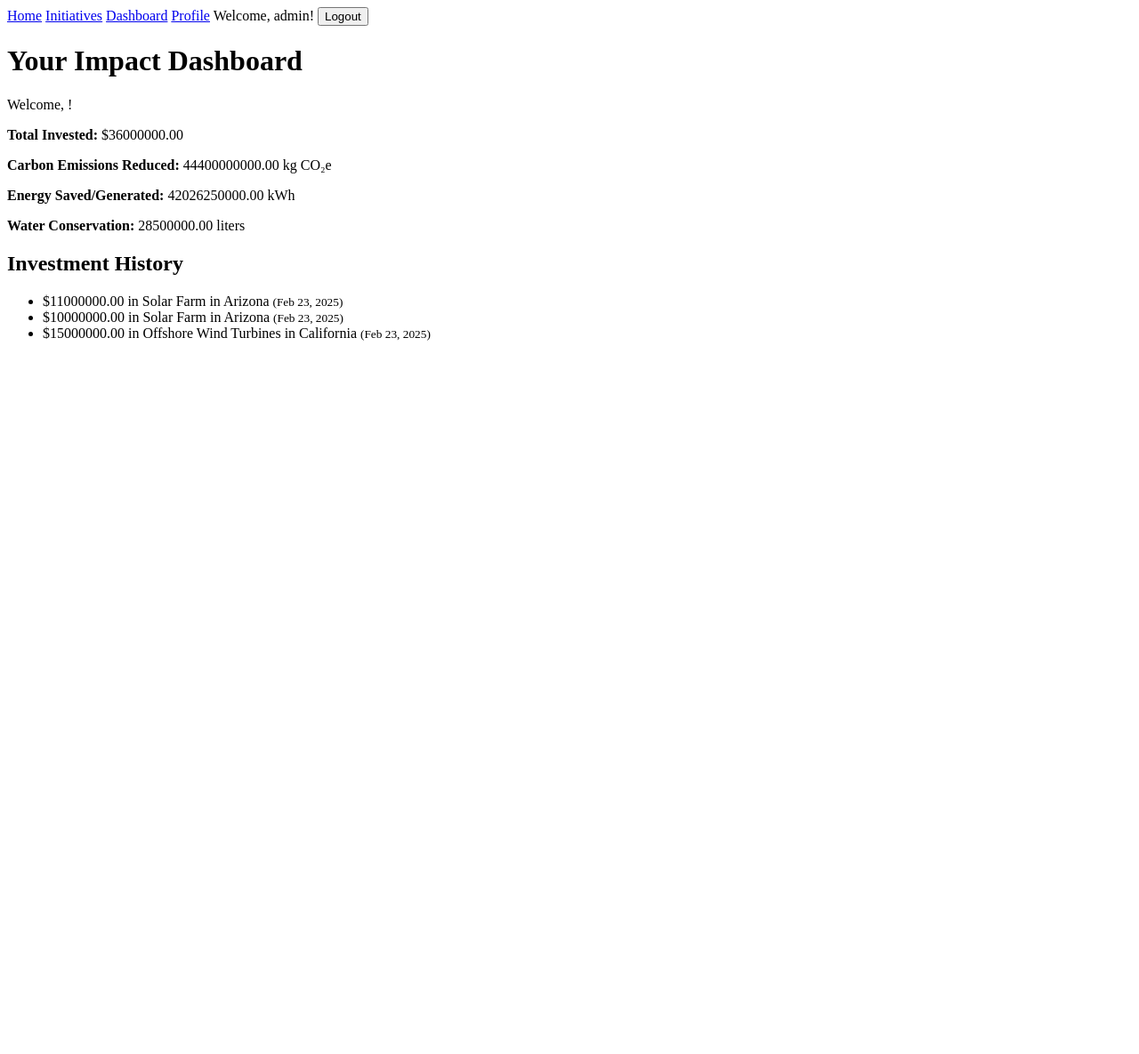
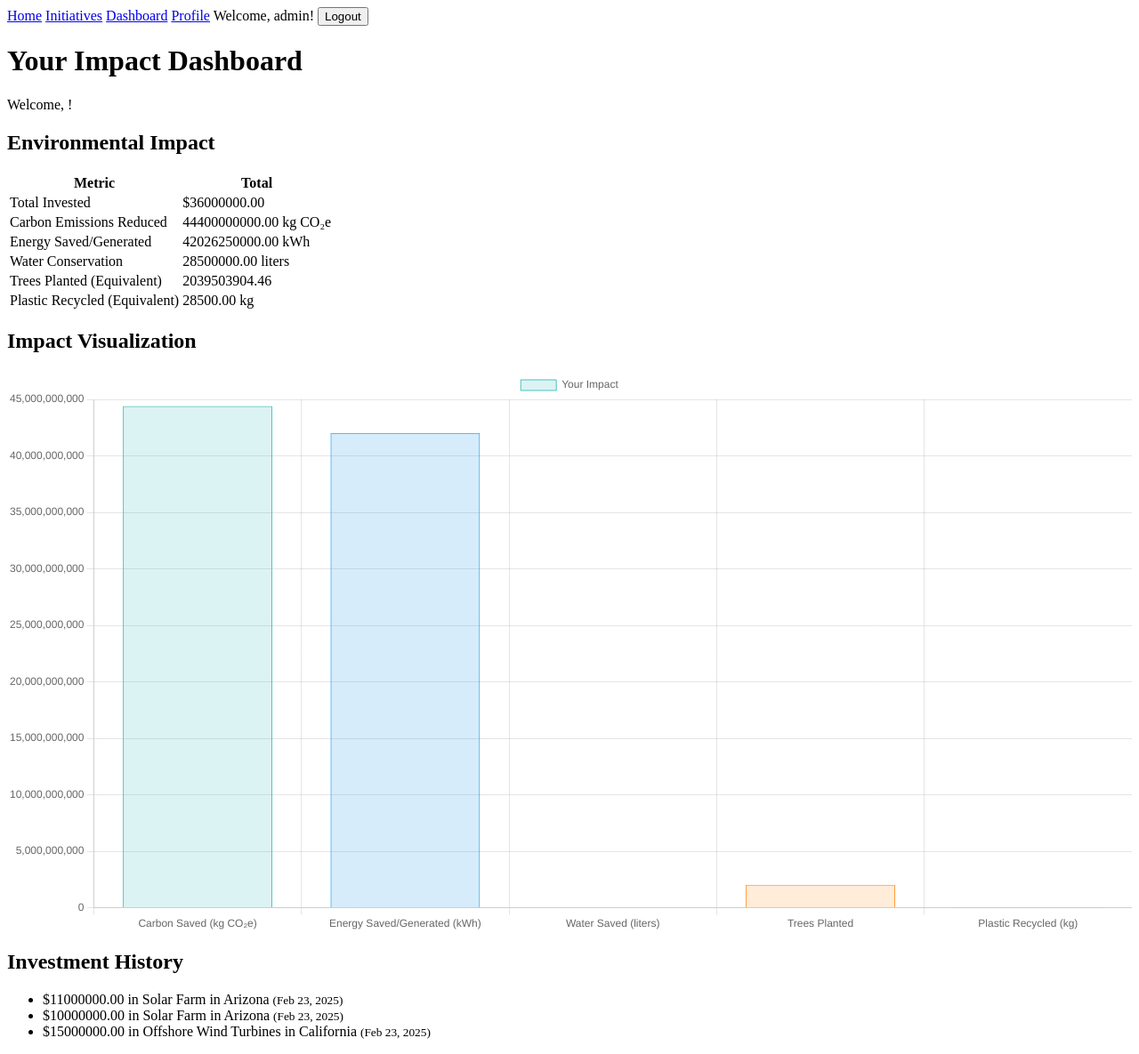
Before and after one commit to adilsiraju/Ecovest, a Django app: page /dashboard/ in a window 1280 px wide. Shown: the whole page at 89% size. Before the commit the page ends 383 px from the top, so only its background shows below. Run offline with Django 4.2, Linux system fonts and the light colour scheme; a user stored in the database is signed in; data comes from the database, SQL or seed files in the repository.

Commit message:
Updated Dashboard for Visualization

```diff
--- a/templates/users/dashboard.html
+++ b/templates/users/dashboard.html
@@ -8,13 +8,51 @@
     {% endif %}
     <p>Welcome, {{ user.full_name }}!</p>
 </div>
-<div class="summary">
-    <p><strong>Total Invested:</strong> ${{ total_invested }}</p>
-    <p><strong>Carbon Emissions Reduced:</strong> {{ total_carbon|floatformat:2 }} kg CO₂e</p>
-    <p><strong>Energy Saved/Generated:</strong> {{ total_energy|floatformat:2 }} kWh</p>
-    <p><strong>Water Conservation:</strong> {{ total_water|floatformat:2 }} liters</p>
+
+<!-- Environmental Impact Metrics -->
+<h2>Environmental Impact</h2>
+<div class="metrics-table">
+    <table>
+        <thead>
+            <tr>
+                <th>Metric</th>
+                <th>Total</th>
+            </tr>
+        </thead>
+        <tbody>
+            <tr>
+                <td>Total Invested</td>
+                <td>${{ total_invested|floatformat:2 }}</td>
+            </tr>
+            <tr>
+                <td>Carbon Emissions Reduced</td>
+                <td>{{ total_carbon|floatformat:2 }} kg CO₂e</td>
+            </tr>
+            <tr>
+                <td>Energy Saved/Generated</td>
+                <td>{{ total_energy|floatformat:2 }} kWh</td>
+            </tr>
+            <tr>
+                <td>Water Conservation</td>
+                <td>{{ total_water|floatformat:2 }} liters</td>
+            </tr>
+            <tr>
+                <td>Trees Planted (Equivalent)</td>
+                <td>{{ total_trees|floatformat:2 }}</td>
+            </tr>
+            <tr>
+                <td>Plastic Recycled (Equivalent)</td>
+                <td>{{ total_plastic|floatformat:2 }} kg</td>
+            </tr>
+        </tbody>
+    </table>
 </div>
 
+<!-- Chart Visualization -->
+<h2>Impact Visualization</h2>
+<canvas id="impactChart" width="400" height="200"></canvas>
+
+<!-- Investment History -->
 <h2>Investment History</h2>
 <ul>
     {% for investment in investments %}
@@ -24,4 +62,49 @@
     </li>
     {% endfor %}
 </ul>
+
+<!-- Include Chart.js -->
+<script src="https://cdn.jsdelivr.net/npm/chart.js"></script>
+<script>
+    // Chart Data
+    const ctx = document.getElementById('impactChart').getContext('2d');
+    const impactChart = new Chart(ctx, {
+        type: 'bar',
+        data: {
+            labels: ['Carbon Saved (kg CO₂e)', 'Energy Saved/Generated (kWh)', 'Water Saved (liters)', 'Trees Planted', 'Plastic Recycled (kg)'],
+            datasets: [{
+                label: 'Your Impact',
+                data: [
+                    {{ total_carbon|floatformat:2 }},
+                    {{ total_energy|floatformat:2 }},
+                    {{ total_water|floatformat:2 }},
+                    {{ total_trees|floatformat:2 }},
+                    {{ total_plastic|floatformat:2 }}
+                ],
+                backgroundColor: [
+                    'rgba(75, 192, 192, 0.2)',
+                    'rgba(54, 162, 235, 0.2)',
+                    'rgba(153, 102, 255, 0.2)',
+                    'rgba(255, 159, 64, 0.2)',
+                    'rgba(255, 99, 132, 0.2)'
+                ],
+                borderColor: [
+                    'rgba(75, 192, 192, 1)',
+                    'rgba(54, 162, 235, 1)',
+                    'rgba(153, 102, 255, 1)',
+                    'rgba(255, 159, 64, 1)',
+                    'rgba(255, 99, 132, 1)'
+                ],
+                borderWidth: 1
+            }]
+        },
+        options: {
+            scales: {
+                y: {
+                    beginAtZero: true
+                }
+            }
+        }
+    });
+</script>
 {% endblock %}
--- a/users/views.py
+++ b/users/views.py
@@ -4,6 +4,7 @@
 from django.contrib.auth import login
 from . forms import CustomUserCreationForm
 from . forms import ProfileUpdateForm
+from decimal import Decimal
 
 def register(request):
     if request.method == 'POST':
@@ -20,9 +21,13 @@
 def dashboard(request):
     investments = request.user.investment_set.select_related('initiative')
     total_invested = sum(inv.amount for inv in investments)
+
+    # Calculate environmental impact metrics
     total_carbon = sum(inv.amount * inv.initiative.carbon_saved for inv in investments)
     total_energy = sum(inv.amount * inv.initiative.energy_saved_generated for inv in investments)
     total_water = sum(inv.amount * inv.initiative.water_saved for inv in investments)
+    total_trees = sum(inv.amount * (inv.initiative.carbon_saved / Decimal('21.77')) for inv in investments)  # 1 tree ≈ 21.77 kg CO₂
+    total_plastic = sum(inv.amount * (inv.initiative.water_saved / Decimal('1000')) for inv in investments)  # Example: 1 kg plastic ≈ 1000 liters water saved
 
     return render(request, 'users/dashboard.html', {
         'investments': investments,
@@ -30,6 +35,8 @@
         'total_carbon': total_carbon,
         'total_energy': total_energy,
         'total_water': total_water,
+        'total_trees': total_trees,
+        'total_plastic': total_plastic,
     })
 
 @login_required
```
